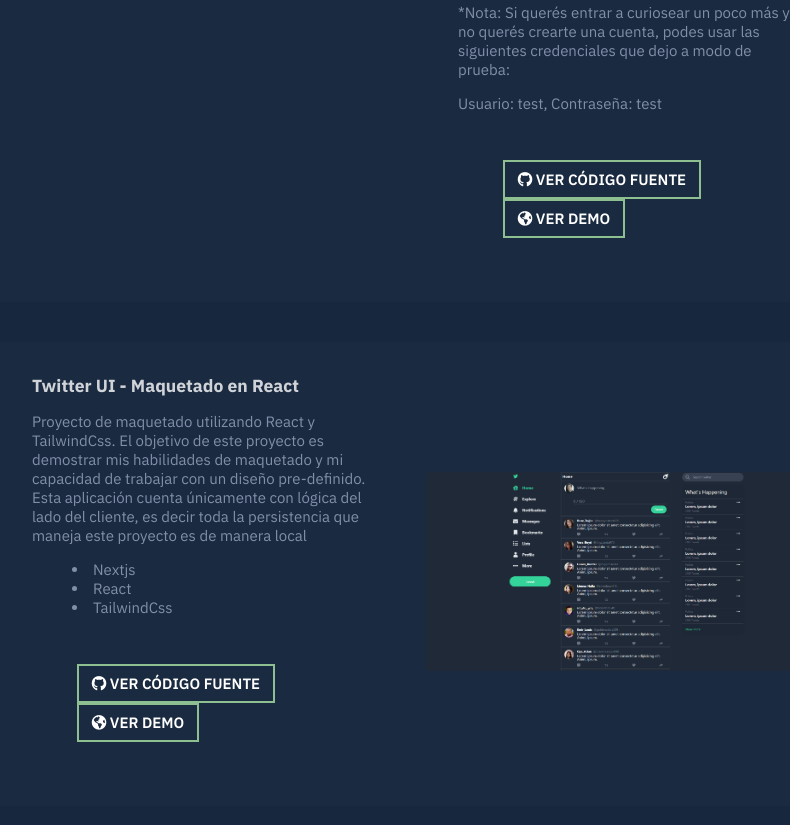
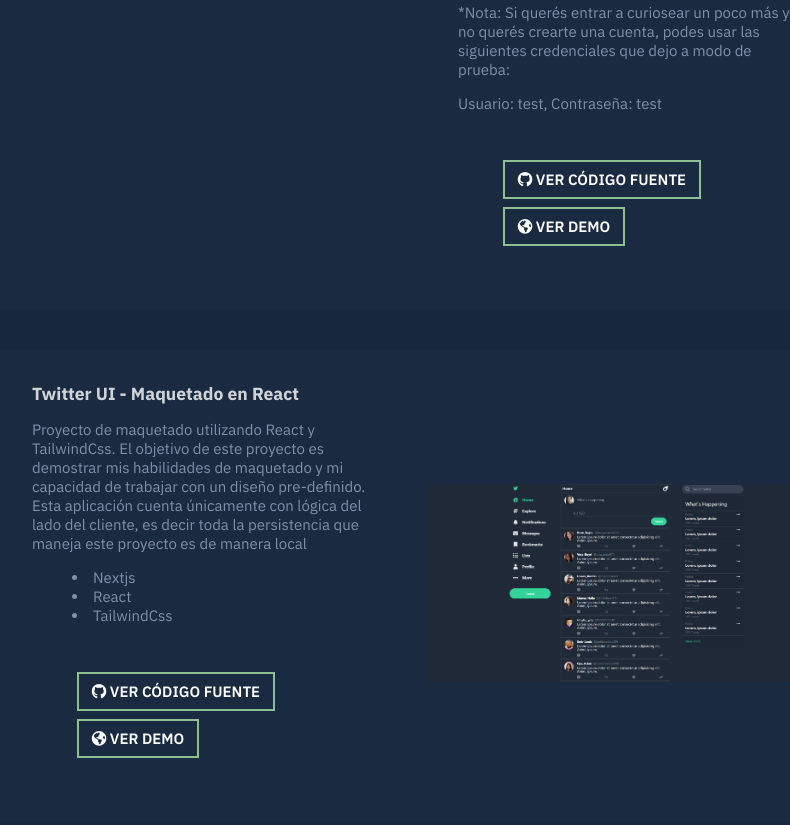
Before and after one commit to JoaquinGomez1/Personal-Portfolio, a website: page index.html in a window 1280 px wide. Shown: the part 2879-3704 px from the top of the page, without its empty margins (224-1014 px from the left). Drawn offline with nearby package versions, Linux system fonts and the light colour scheme.

Commit message:
Fixed website overflowing width

```diff
--- a/style.css
+++ b/style.css
@@ -5,8 +5,11 @@
   --bgDarker: #17273d;
   --bgLight: #1f3049;
   --fontColor: #828fa9;
+  --linkColor: #3c7ad1;
 }
-
+html {
+  overflow-x: hidden;
+}
 body {
   margin: 0;
   padding: 0;
@@ -16,7 +19,7 @@
   background-color: var(--bgMain);
   color: var(--fontColor);
   max-width: 100vw;
-  overflow-x: hidden;
+  overflow-x: hidden !important;
 }
 section,
 nav {
@@ -31,7 +34,7 @@
 }
 
 a {
-  color: #3c7ad1;
+  color: var(--linkColor);
 }
 
 .text-left {
@@ -362,10 +365,9 @@
 }
 
 .proyecto-link {
-  max-width: 100%;
   margin: 20px 0;
-  display: flex;
-  flex-wrap: wrap;
+  display: grid;
+  gap: 8px;
 }
 
 .proyecto-link a {
@@ -391,6 +393,7 @@
 
 .proyecto-link .callToAction {
   padding: 8px 13px;
+  text-align: center;
 }
 
 /*------------ Contact ------------*/
@@ -612,6 +615,8 @@
   .proyecto-link {
     padding: 0 2rem;
     margin: 2rem;
+    display: flex;
+    flex-wrap: wrap;
   }
   .proyecto-link > * {
     margin: 0 0.8rem;
```
